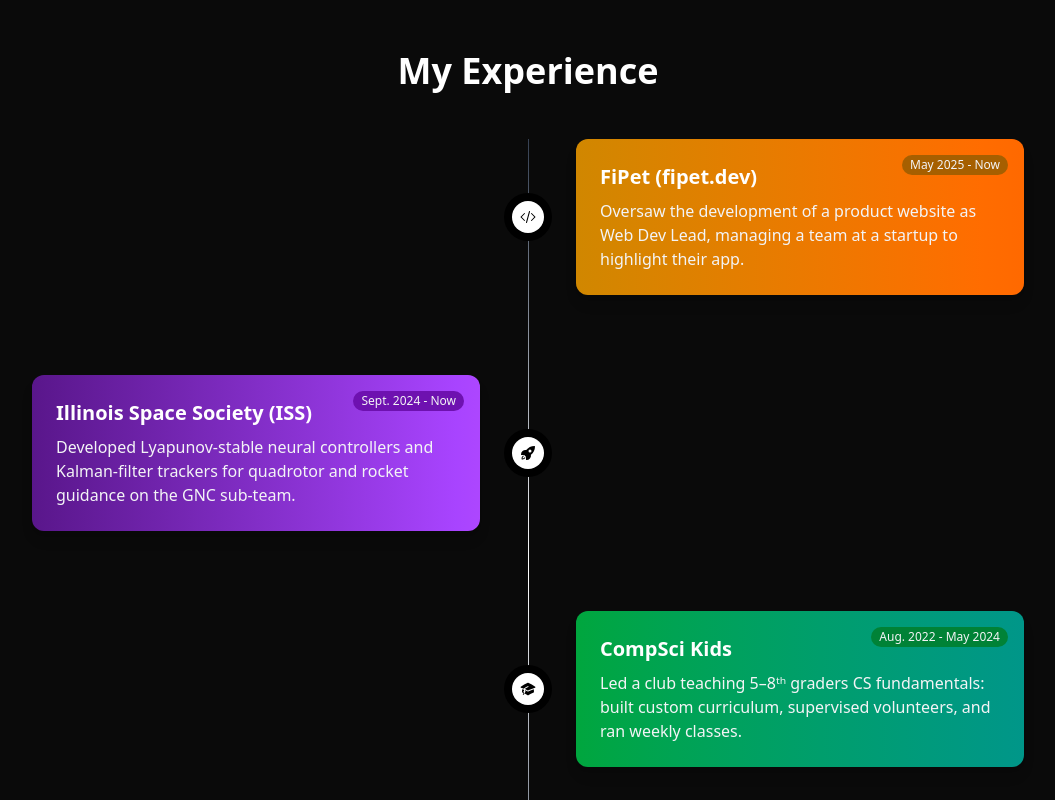
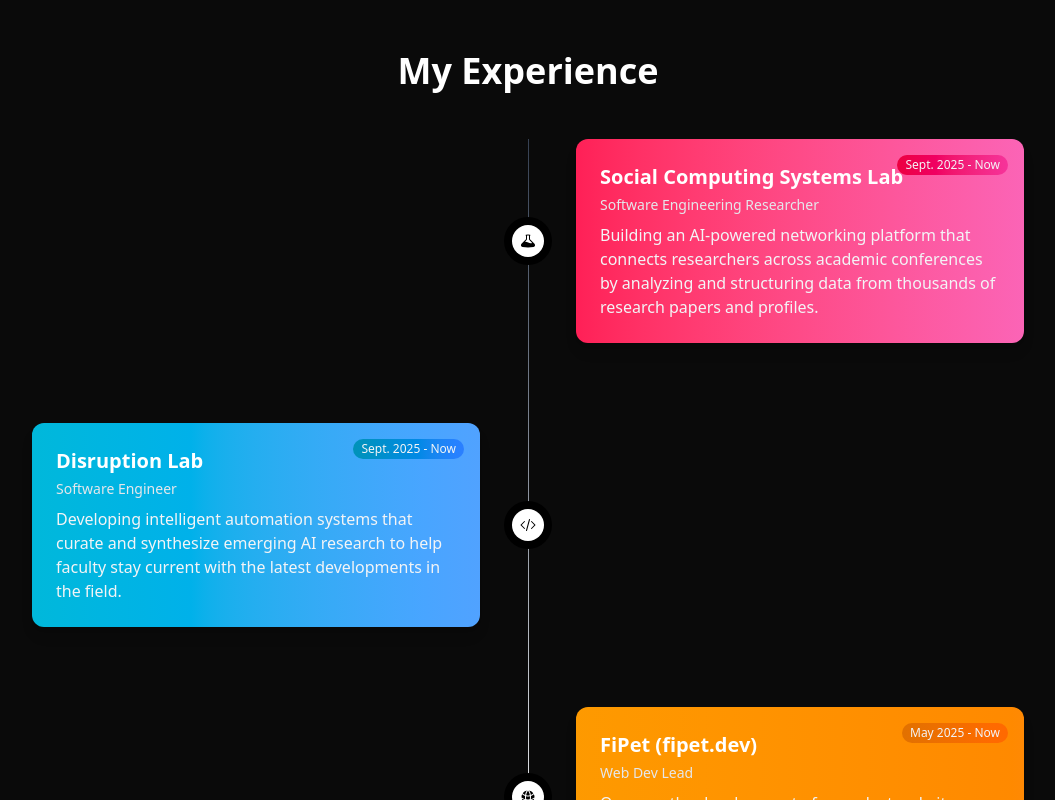
Before and after one commit to SahilKhunt08/portfolio, a React (Vite) app: page / in a window 1280 px wide. Shown: the part 2000-2800 px from the top of the page, without its empty margins (112-1167 px from the left). Built offline with nearby package versions, Linux system fonts and the light colour scheme.

Commit message:
Updating experience section

```diff
--- a/src/components/TimelineCard.jsx
+++ b/src/components/TimelineCard.jsx
@@ -17,26 +17,31 @@
  * Props:
  *  - Icon: React component for the circle icon
  *  - title: string title of the card
+ *  - position: string position/role (displayed as subline under title)
  *  - time: string timestamp
  *  - children: description content (string or JSX)
  *  - gradientFrom: Tailwind color (e.g. 'yellow-600')
  *  - gradientTo: Tailwind color (e.g. 'orange-500')
  *  - align: 'start' | 'end' to control card placement on desktop
+ *  - timeBgClass: optional string of Tailwind classes to override the time badge background (supports gradients)
  */
 export default function TimelineCard({
   Icon,
   title,
+  position,
   time,
   children,
   gradientFrom,
   gradientTo,
   align = "end",
+  timeBgClass,
 }) {
   // decide which side to float on desktop
   const justifyClass = align === "start" ? "justify-start" : "justify-end";
   const marginClass = align === "start" ? "ml-12" : "mr-12";
 
-  const timeBgClass = darkerMap[gradientFrom] || "bg-black bg-opacity-50";
+  const resolvedTimeBgClass =
+    timeBgClass || darkerMap[gradientFrom] || "bg-black bg-opacity-50";
 
   return (
     <li className={`relative w-full flex ${justifyClass} `}>
@@ -56,13 +61,15 @@
           relative w-full max-w-md p-6 rounded-xl shadow-lg
           ${marginClass}
           bg-gradient-to-r from-${gradientFrom} to-${gradientTo}
+          transform transition-all duration-300 ease-in-out
+          hover:scale-105 hover:shadow-2xl hover:shadow-black/25
         `}
       >
         {/* Timestamp */}
         <time
           className={`
             absolute top-4 right-4
-            ${timeBgClass}
+            ${resolvedTimeBgClass}
             text-gray-100
             text-xs px-2 py-0.5 rounded-full
           `}
@@ -71,7 +78,12 @@
         </time>
 
         {/* Title */}
-        <h3 className="text-xl font-semibold mb-2">{title}</h3>
+        <h3 className="text-xl font-semibold mb-1">{title}</h3>
+
+        {/* Position */}
+        {position && (
+          <p className="text-gray-200 text-sm font-medium mb-2">{position}</p>
+        )}
 
         {/* Description */}
         <p className="text-gray-100">{children}</p>
--- a/src/sections/About.jsx
+++ b/src/sections/About.jsx
@@ -8,58 +8,105 @@
   RocketLaunchIcon,
   AcademicCapIcon,
   CalculatorIcon,
+  BeakerIcon,
+  GlobeAltIcon,
 } from "@heroicons/react/24/solid";
 
 export default function About() {
   const cardsData = [
     {
       id: 1,
+      Icon: BeakerIcon,
+      title: "Social Computing Systems Lab",
+      position: "Software Engineering Researcher",
+      time: "Sept. 2025 - Now",
+      gradientFrom: "rose-500",
+      gradientTo: "pink-400",
+      timeBgClass: "bg-gradient-to-r from-rose-600 to-pink-500",
+      gradient: "from-rose-500 to-pink-400",
+      align: "end",
+      description:
+        "Building an AI-powered networking platform that connects researchers across academic conferences by analyzing and structuring data from thousands of research papers and profiles.",
+    },
+    {
+      id: 2,
       Icon: CodeBracketIcon,
-      title: "FiPet (fipet.dev)",
+      title: "Disruption Lab",
+      position: "Software Engineer",
+      time: "Sept. 2025 - Now",
+      gradientFrom: "cyan-500",
+      gradientTo: "blue-400",
+      timeBgClass: "bg-gradient-to-r from-cyan-600 to-blue-500",
+      gradient: "from-cyan-500 to-blue-400",
+      align: "start",
+      description:
+        "Developing intelligent automation systems that curate and synthesize emerging AI research to help faculty stay current with the latest developments in the field.",
+    },
+    {
+      id: 3,
+      Icon: GlobeAltIcon,
+      title: (
+        <>
+          FiPet (
+          <a
+            href="https://fipet.dev"
+            target="_blank"
+            rel="noopener noreferrer"
+            className="text-inherit hover:text-blue-200 hover:underline transition-colors"
+          >
+            fipet.dev
+          </a>
+          )
+        </>
+      ),
+      position: "Web Dev Lead",
       time: "May 2025 - Now",
-      gradientFrom: "yellow-600",
-      gradientTo: "orange-500",
-      timeBgClass: "bg-yellow-700",
-      gradient: "from-yellow-600 to-orange-500",
+      gradientFrom: "amber-500",
+      gradientTo: "orange-400",
+      timeBgClass: "bg-gradient-to-r from-amber-600 to-orange-500",
+      gradient: "from-amber-500 to-orange-400",
       align: "end",
       description:
         "Oversaw the development of a product website as Web Dev Lead, managing a team at a startup to highlight their app.",
     },
     {
-      id: 2,
+      id: 4,
       Icon: RocketLaunchIcon,
       title: "Illinois Space Society (ISS)",
+      position: "GNC Software Engineer",
       time: "Sept. 2024 - Now",
-      gradientFrom: "purple-900",
+      gradientFrom: "indigo-600",
       gradientTo: "purple-500",
-      timeBgClass: "bg-purple-800",
-      gradient: "from-purple-900 to-purple-500",
+      timeBgClass: "bg-gradient-to-r from-indigo-700 to-purple-600",
+      gradient: "from-indigo-600 to-purple-500",
       align: "start",
       description:
         "Developed Lyapunov-stable neural controllers and Kalman-filter trackers for quadrotor and rocket guidance on the GNC sub-team.",
     },
     {
-      id: 3,
+      id: 5,
       Icon: AcademicCapIcon,
       title: "CompSci Kids",
+      position: "Club Leader",
       time: "Aug. 2022 - May 2024",
-      gradientFrom: "green-600",
-      gradientTo: "teal-600",
-      timeBgClass: "bg-green-700",
-      gradient: "from-green-600 to-teal-600",
+      gradientFrom: "emerald-600",
+      gradientTo: "teal-500",
+      timeBgClass: "bg-gradient-to-r from-emerald-700 to-teal-600",
+      gradient: "from-emerald-600 to-teal-500",
       align: "end",
       description:
         "Led a club teaching 5–8ᵗʰ graders CS fundamentals: built custom curriculum, supervised volunteers, and ran weekly classes.",
     },
     {
-      id: 4,
+      id: 6,
       Icon: CalculatorIcon,
       title: "Mathnasium",
+      position: "Lead Instructor",
       time: "June 2023 - Jan. 2024",
-      gradientFrom: "blue-800",
+      gradientFrom: "sky-600",
       gradientTo: "blue-500",
-      timeBgClass: "bg-blue-900",
-      gradient: "from-blue-800 to-blue-500",
+      timeBgClass: "bg-gradient-to-r from-sky-700 to-blue-600",
+      gradient: "from-sky-600 to-blue-500",
       align: "start",
       description:
         "Tutored K–12 students in foundational math skills, offering both homework assistance and exam preparation as lead instructor.",
@@ -88,10 +135,12 @@
                   key={card.id}
                   Icon={card.Icon}
                   title={card.title}
+                  position={card.position}
                   time={card.time}
                   gradientFrom={card.gradientFrom}
                   gradientTo={card.gradientTo}
                   align={card.align}
+                  timeBgClass={card.timeBgClass}
                 >
                   {card.description}
                 </TimelineCard>
@@ -115,9 +164,11 @@
                   <div
                     className={`ml-16 mr-4 flex-1 p-4 rounded-lg shadow-lg ${
                       idx % 2 === 1 ? "bg-gradient-to-l" : "bg-gradient-to-r"
-                    } ${card.gradient}`}
+                    } ${
+                      card.gradient
+                    } transform transition-all duration-300 ease-in-out hover:scale-105 hover:shadow-2xl hover:shadow-black/25`}
                   >
-                    <div className="flex justify-between items-center mb-2">
+                    <div className="flex justify-between items-center mb-1">
                       <h3 className="text-lg font-semibold">{card.title}</h3>
                       <time
                         className={`${card.timeBgClass} whitespace-nowrap text-gray-100 text-xs px-2 py-0.5 rounded-full`}
@@ -125,6 +176,11 @@
                         {card.time}
                       </time>
                     </div>
+                    {card.position && (
+                      <p className="text-gray-200 text-sm font-medium mb-2">
+                        {card.position}
+                      </p>
+                    )}
                     <div className="text-gray-100 text-sm">
                       {card.description}
                     </div>
```
Also changed, not shown: 1 other file (tests, documents, lock files or other folders).
